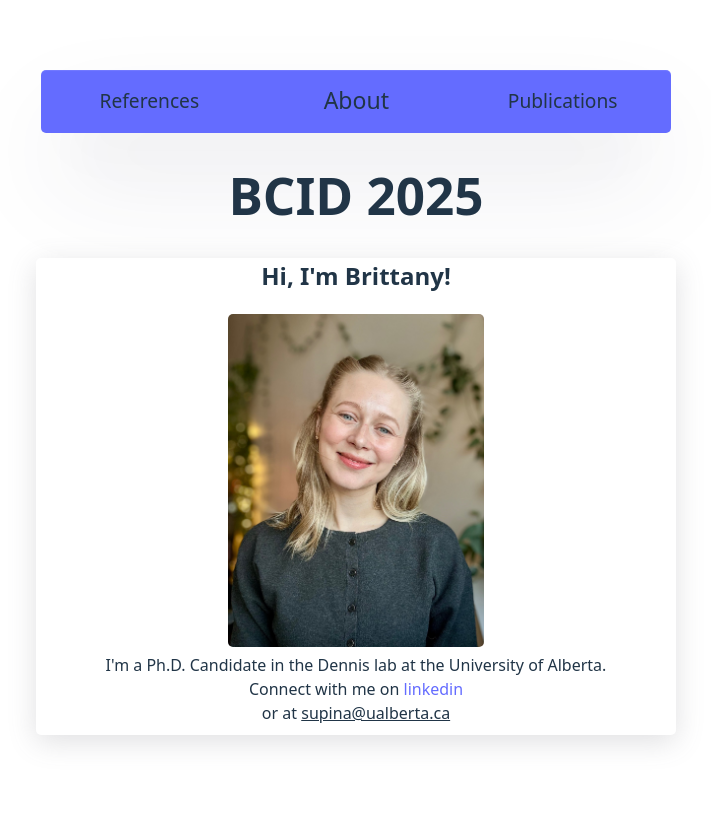
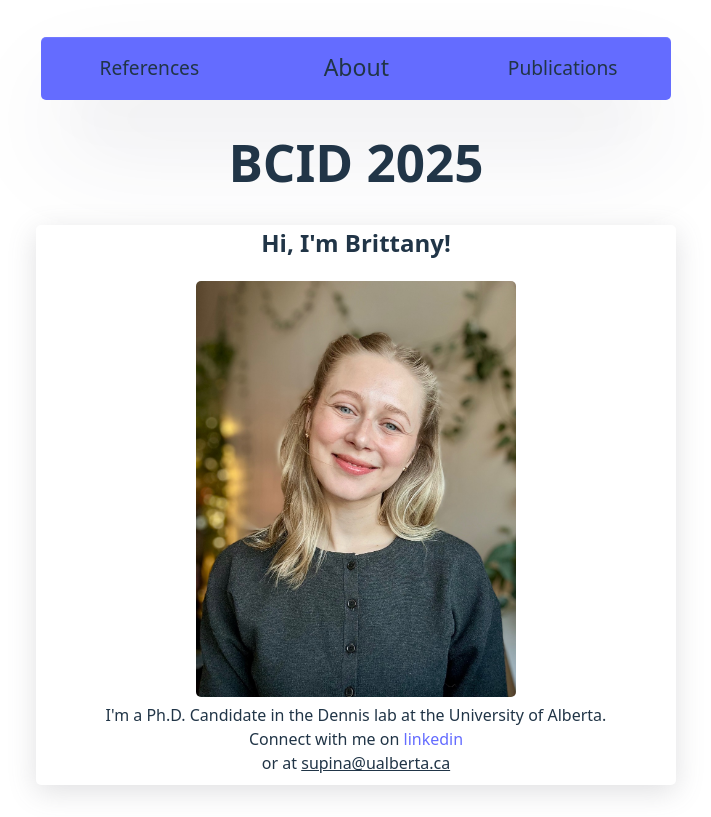
Before and after one commit to xzovy1/qr-code, a React (Vite) app: page / in a window 1280 px wide. Both pictures are taken after a click on the element "About". Shown: the whole page, without its empty margins (284-995 px from the left). Built offline with nearby package versions, Linux system fonts and the light colour scheme.

Commit message:
resize image

```diff
--- a/src/index.css
+++ b/src/index.css
@@ -100,8 +100,9 @@ h1 {
 }
 
 .brittany-img{
-  width: 40%;
+  width: 50%;
   border-radius: 5px;
+  align-self: center;
 }
 
 button {
@@ -160,4 +161,5 @@ button:focus-visible {
   .reference-list{
     width: 100%;
   }
+
 }
```
